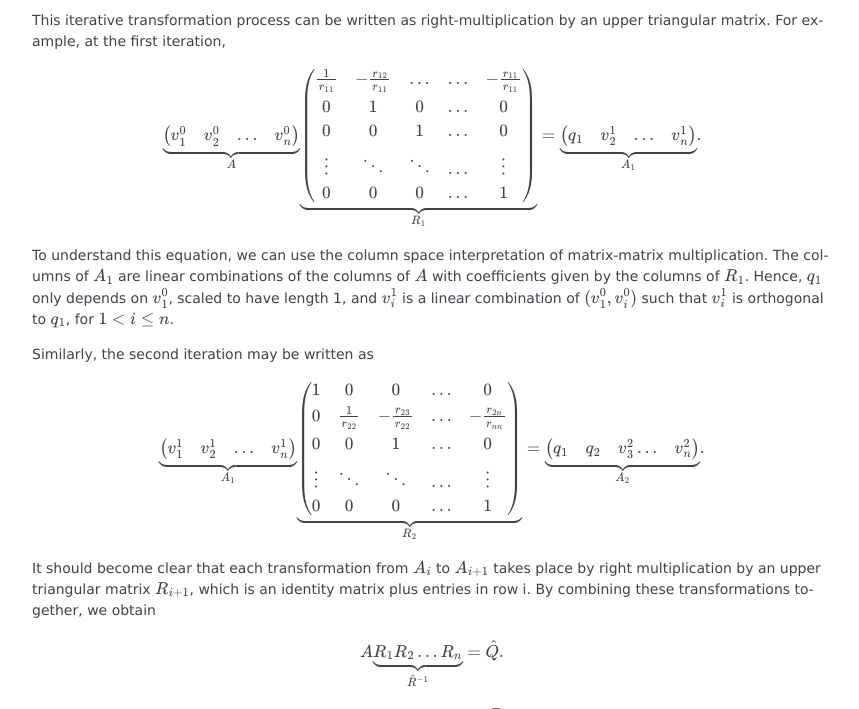
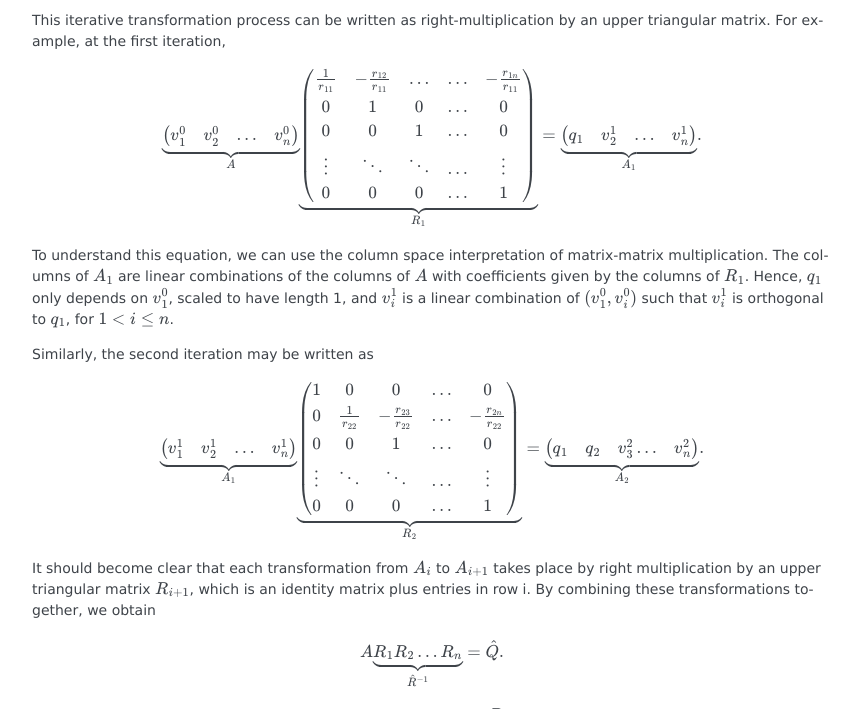
Before and after one commit to comp-lin-alg/comp-lin-alg-course, a Sphinx documentation site: the page built from doc/source/L2_QR_factorisation.rst, in a window 1280 px wide and 900 px high, scrolled down 4674 px, cut to the strip 191-900 px from the top of the window. Shown: the whole strip, without its empty margins (163-1022 px from the left). Built offline with Sphinx 7.4.7, drawn with Linux system fonts in a browser that asks for light colours; formulas are drawn with MathJax 3; pages that are not in the unit, such as notebooks, are missing from menus.

Commit message:
fixing typos in arrays

```diff
--- a/doc/source/L2_QR_factorisation.rst
+++ b/doc/source/L2_QR_factorisation.rst
@@ -364,7 +364,7 @@ example, at the first iteration,
       \underbrace{
       \begin{pmatrix}
       \frac{1}{r_{11}} & -\frac{r_{12}}{r_{11}} & \ldots &
-      \ldots & -\frac{r_{11}}{r_{11}} \\
+      \ldots & -\frac{r_{1n}}{r_{11}} \\
       0 & 1 & 0 & \ldots & 0 \\
       0 & 0 & 1 & \ldots & 0 \\
       \vdots & \ddots & \ddots & \ldots & \vdots \\
@@ -396,7 +396,7 @@ Similarly, the second iteration may be written as
       \begin{pmatrix}
       1 & 0 & 0 &
       \ldots & 0 \\
-      0 & \frac{1}{r_{22}} & -\frac{r_{23}}{r_{22}} & \ldots & -\frac{r_{2n}}{r_{nn}} \\      0 & 0 & 1 & \ldots & 0 \\
+      0 & \frac{1}{r_{22}} & -\frac{r_{23}}{r_{22}} & \ldots & -\frac{r_{2n}}{r_{22}} \\      0 & 0 & 1 & \ldots & 0 \\
       \vdots & \ddots & \ddots & \ldots & \vdots \\
       0 & 0 & 0 & \ldots & 1 \\
       \end{pmatrix}}_{R_2}
--- a/doc/source/exercises.rst
+++ b/doc/source/exercises.rst
@@ -311,7 +311,6 @@ containing the venv, you need to modify the path accordingly.
 If you are using Anaconda Python, you need to instead type::
 
   conda activate clavenv
-  conda deactivate
 
 Installing the course package to the venv
 -----------------------------------------
```
